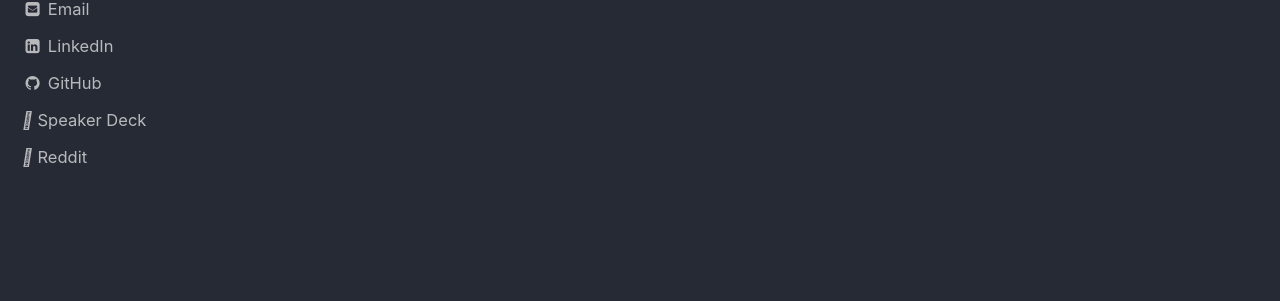
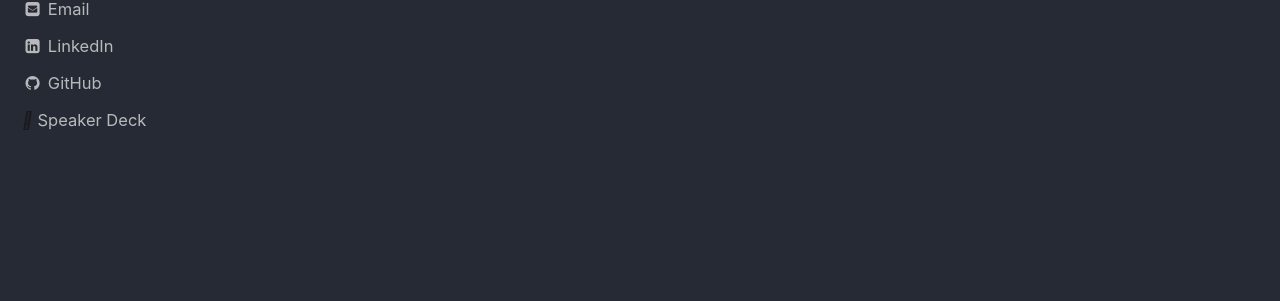
Before and after one commit to carlos-gg/carlos-gg.github.io, a Jekyll site: the page built from _pages/blog.md, in a window 1280 px wide and 900 px high, scrolled down 498 px. Shown: the part 149-450 px from the top of the window. Built offline with Jekyll 4.4.1, drawn with Linux system fonts in a browser that asks for light colours.

Commit message:
updating _config.yml

```diff
--- a/_includes/author-profile-custom-links.html
+++ b/_includes/author-profile-custom-links.html
@@ -9,12 +9,6 @@
 
 <li>
   <a href="https://speakerdeck.com/carlgogo">
-    <i class="fab fa-fw fa-reddit" aria-hidden="true"></i> Speaker Deck
+    <i class="fab fa-github-alt" aria-hidden="true"></i>  Speaker Deck
   </a>
 </li>
-
-<li>
-  <a href="https://www.reddit.com/user/username">
-    <i class="fab fa-fw fa-reddit" aria-hidden="true"></i> Reddit
-  </a>
-</li>
```
